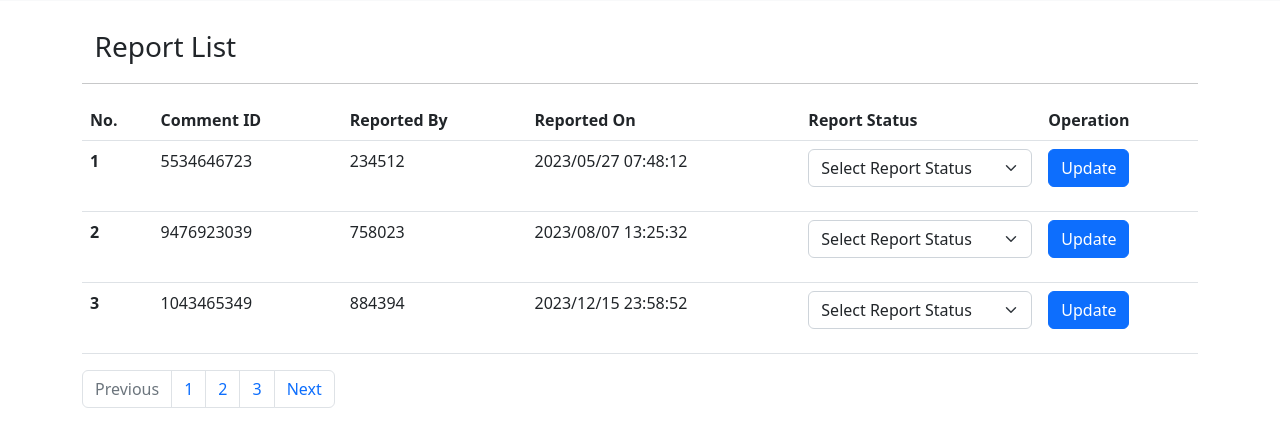
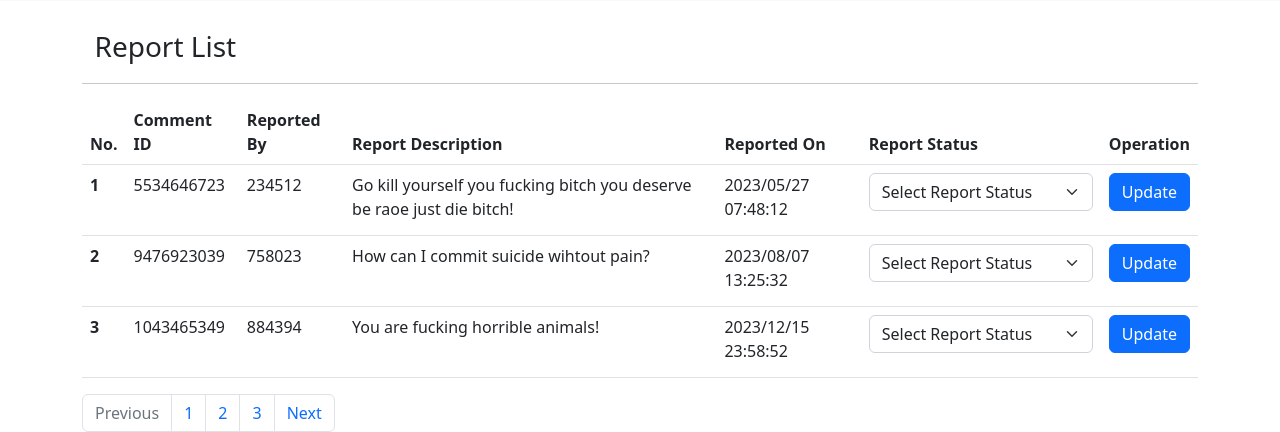
Before and after one commit to zhaolinlau/FK-EduSearch, a PHP site: page /data_analytics.php in a window 1280 px wide. Shown: the part 555-987 px from the top of the page. Before the commit the page ends 963 px from the top, so only its background shows below. Run offline with PHP 8.4, Linux system fonts and the light colour scheme; a user stored in the database is signed in; style sheets or scripts are compiled from the project's sources; some libraries are stand-ins or nearby versions.

Commit message:
update wtih Report Description

```diff
--- a/data_analytics.php
+++ b/data_analytics.php
@@ -47,6 +47,7 @@ require "./Middleware/Authenticate.php";
 						<th scope="col">No.</th>
 						<th scope="col">Comment ID</th>
 						<th scope="col">Reported By</th>
+						<th scope="col">Report Description</th>
 						<th scope="col">Reported On</th>
 						<th scope="col" style="width: 240px;">Report Status</th>
 						<th scope="col">Operation</th>
@@ -57,6 +58,7 @@ require "./Middleware/Authenticate.php";
 						<th scope="row">1</th>
 						<td>5534646723</td>
 						<td>234512</td>
+						<td>Go kill yourself you fucking bitch you deserve be raoe just die bitch!</td>
 						<td>2023/05/27 07:48:12</td>
 						<td>
 							<select class="form-select" aria-label="Complaint Status">
@@ -79,6 +81,7 @@ require "./Middleware/Authenticate.php";
 					<th scope="row">2</th>
 					<td>9476923039</td>
 					<td>758023</td>
+					<td>How can I commit suicide wihtout pain?</td>
 					<td>2023/08/07 13:25:32</td>
 					<td><select class="form-select" aria-label="Complaint Status">
 							<option selected>Select Report Status</option>
@@ -100,6 +103,7 @@ require "./Middleware/Authenticate.php";
 						<th scope="row">3</th>
 						<td>1043465349</td>
 						<td>884394</td>
+						<td>You are fucking horrible animals!</td>
 						<td>2023/12/15 23:58:52</td>
 						<td><select class="form-select" aria-label="Complaint Status">
 								<option selected>Select Report Status</option>
```
